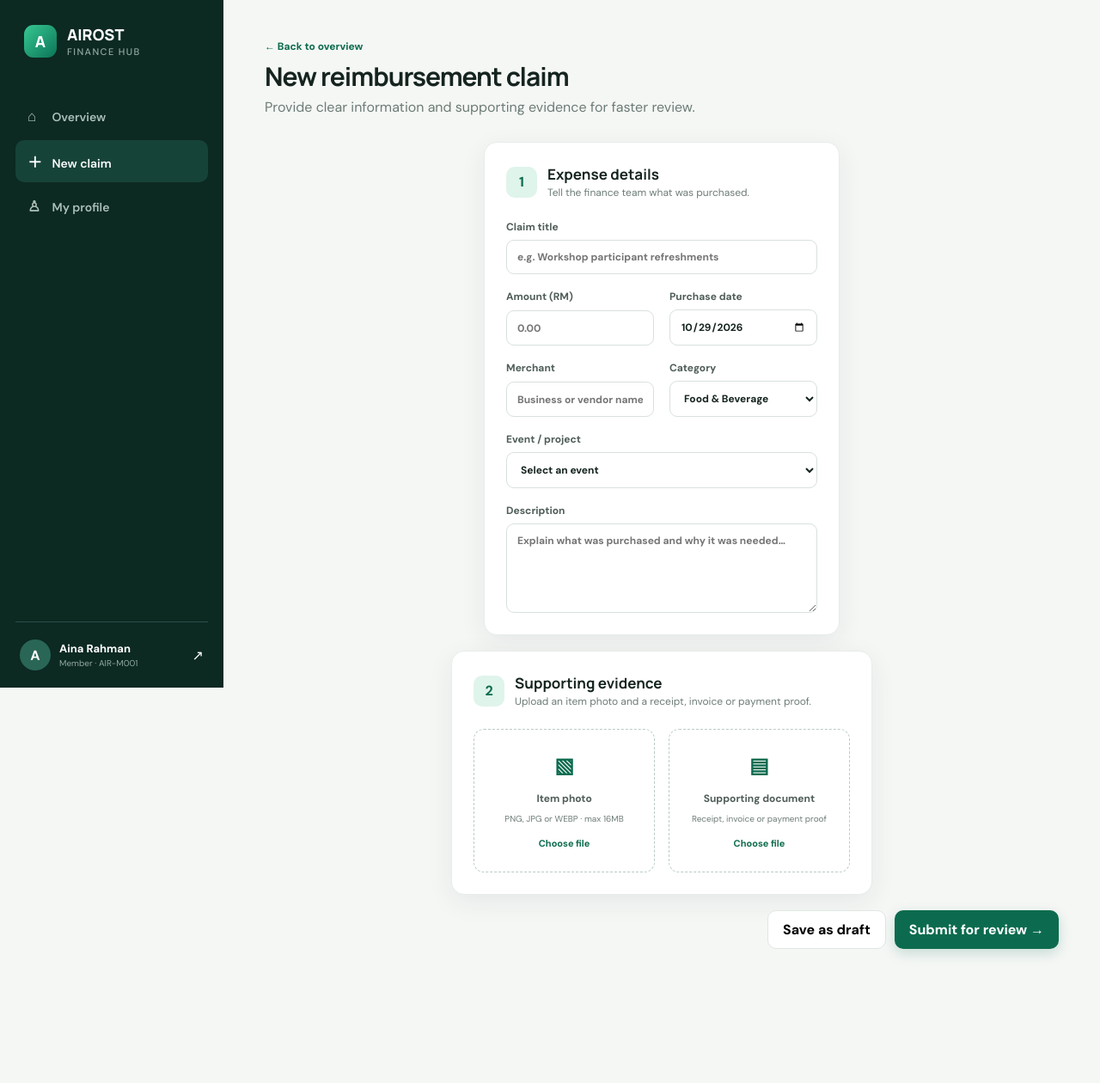
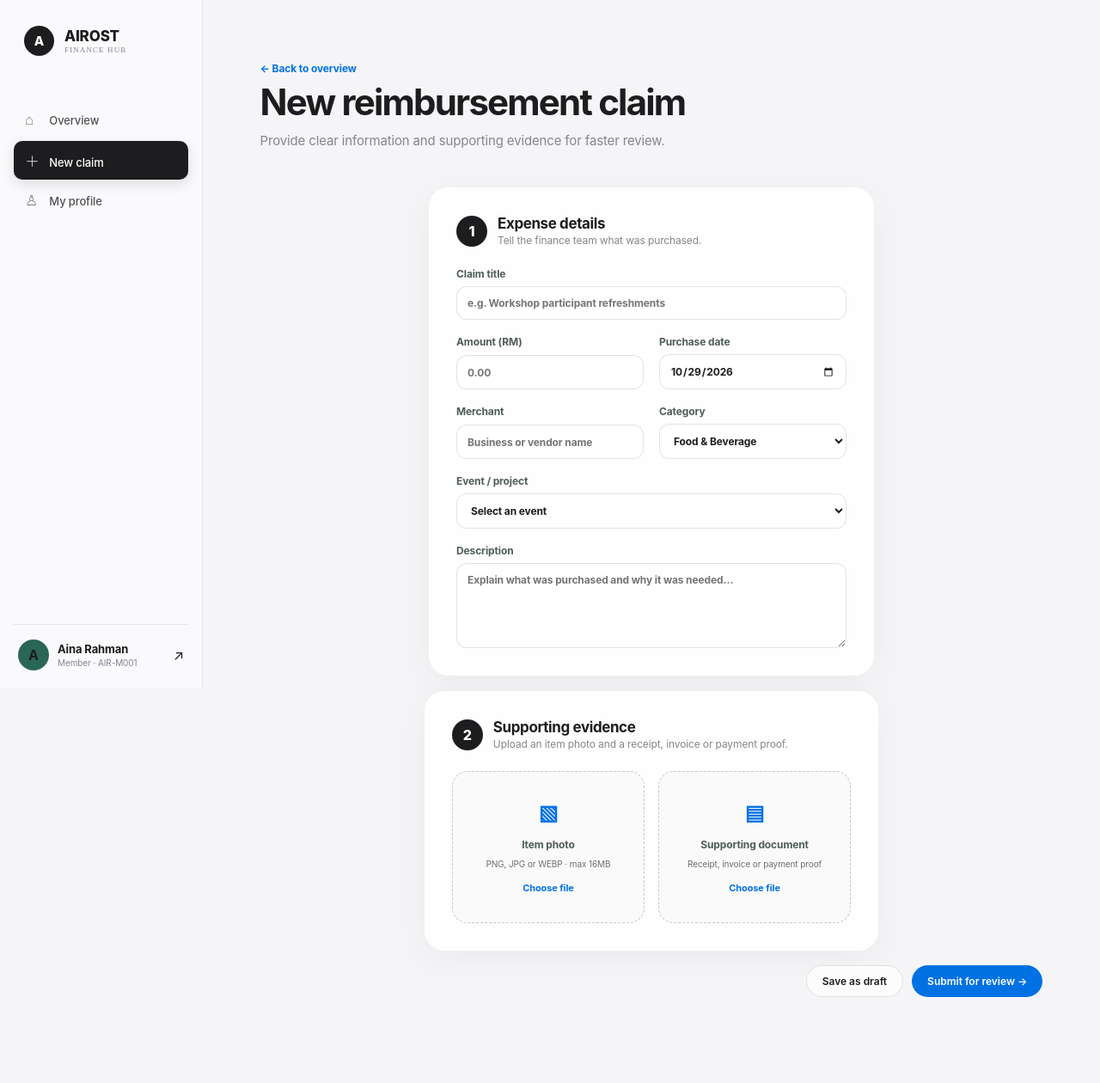
Before and after one commit to sleeplessLh/AIROST-Finance-Hub, a Flask app: page /claims/new in a window 1280 px wide. Shown: the whole page at 86% size. Before the commit the page ends 1114 px from the top, so only its background shows below. Run offline with Flask 3, Linux system fonts and the light colour scheme; a user stored in the database is signed in; data comes from the database, SQL or seed files in the repository; data that the repository does not hold is empty; some libraries are stand-ins or nearby versions.

Commit message:
Redesign interface with a minimal premium visual system

```diff
--- /dev/null
+++ b/static/apple.css
@@ -0,0 +1,55 @@
+:root{
+  --ink:#1d1d1f;--muted:#6e6e73;--line:rgba(0,0,0,.08);--paper:#f5f5f7;
+  --white:#fff;--green:#0071e3;--green2:#0077ed;--mint:#e8f2ff;--amber:#9a6700;
+  --red:#d70015;--nav:rgba(251,251,253,.86);--shadow:0 10px 40px rgba(0,0,0,.045)
+}
+*{letter-spacing:-.01em}
+html{background:#f5f5f7}
+body{font-family:-apple-system,BlinkMacSystemFont,"SF Pro Text","Helvetica Neue",Arial,sans-serif;background:var(--paper);color:var(--ink);-webkit-font-smoothing:antialiased}
+h1,h2,h3,.brand{font-family:-apple-system,BlinkMacSystemFont,"SF Pro Display","Helvetica Neue",Arial,sans-serif}
+.app-shell{grid-template-columns:236px 1fr}
+.sidebar{width:236px;background:var(--nav);color:var(--ink);border-right:1px solid var(--line);backdrop-filter:saturate(180%) blur(28px);-webkit-backdrop-filter:saturate(180%) blur(28px);padding:30px 16px 20px}
+.brand{font-size:17px;letter-spacing:-.3px;padding:0 12px}
+.brand small{font-size:9px;letter-spacing:1.1px;color:#86868b}
+.brand-mark{width:35px;height:35px;border-radius:50%;background:#1d1d1f;font-size:15px;box-shadow:none}
+.sidebar nav{margin-top:54px;gap:4px}
+.sidebar nav a{color:#515154;padding:10px 13px;border-radius:10px;font-size:13px;font-weight:500;transition:.2s ease}
+.sidebar nav a span{opacity:.7}
+.sidebar nav a:hover{background:rgba(0,0,0,.035);color:#1d1d1f}
+.sidebar nav a.active{background:#1d1d1f;color:white;box-shadow:0 5px 16px rgba(0,0,0,.12)}
+.sidebar-foot{border-top:1px solid var(--line);padding-top:17px;color:var(--ink)}
+.sidebar-foot small{color:#86868b}.avatar{background:#e8e8ed;color:#1d1d1f}
+.main{grid-column:2;padding:68px 5.2vw 100px}
+.page-head{margin-bottom:42px;align-items:flex-end}
+.page-head h1{font-size:42px;line-height:1.06;letter-spacing:-1.8px;font-weight:700;margin:9px 0 11px}
+.page-head p{font-size:15px;line-height:1.5;color:#86868b}
+.eyebrow{font-size:11px;letter-spacing:.05em;color:#86868b;font-weight:600}
+.btn{border-radius:980px;padding:10px 18px;font-size:12px;letter-spacing:0;font-weight:600;transition:all .2s ease}
+.btn.primary{background:#0071e3;box-shadow:none}.btn.primary:hover{background:#0077ed;transform:translateY(-1px)}
+.btn.secondary{background:rgba(255,255,255,.72);border:1px solid rgba(0,0,0,.1);color:#1d1d1f}
+.btn.secondary:hover{background:#fff;border-color:rgba(0,0,0,.18)}
+.stats{gap:14px;margin-bottom:20px}
+.stat,.card{border:1px solid rgba(0,0,0,.055);border-radius:24px;box-shadow:var(--shadow);background:rgba(255,255,255,.9)}
+.stat{padding:25px 27px;min-height:126px;align-items:flex-start}
+.stat-icon{width:36px;height:36px;border-radius:50%;font-size:13px;background:#f1f1f3!important;color:#1d1d1f!important}
+.stat small{font-size:11px;color:#86868b}.stat strong{font-size:27px;letter-spacing:-1px;margin:8px 0 4px}.stat em{font-size:10px;color:#a1a1a6}
+.card-head{padding:24px 27px;border-bottom:1px solid rgba(0,0,0,.06)}
+.card-head h2,.form-card h2{font-size:17px;letter-spacing:-.4px}.card-head p{color:#86868b}
+.search,.filter,input,select,textarea{border:1px solid rgba(0,0,0,.11);border-radius:12px;background:rgba(255,255,255,.78);transition:.2s ease}
+input:focus,select:focus,textarea:focus{border-color:#0071e3;box-shadow:0 0 0 3px rgba(0,113,227,.13)}
+th{background:#fafafa;color:#86868b;font-weight:600;letter-spacing:.04em;padding:13px 27px}
+td{padding:18px 27px;border-top:1px solid rgba(0,0,0,.055)}
+.row-link,.back{color:#0071e3}.badge{font-weight:600;padding:5px 10px}
+.badge.submitted{background:#fff7e5;color:#8a5b00}.badge.pending_payment{background:#edf5ff;color:#0066cc}.badge.paid{background:#eaf8ef;color:#18743a}.badge.rejected{background:#fff0f1;color:#b51025}.badge.draft{background:#f1f1f3;color:#6e6e73}
+.two-col{gap:16px}.budget-card{background:linear-gradient(155deg,#1d1d1f,#303034);color:white;border:0}.budget-card .card-head{border-color:rgba(255,255,255,.1)}.budget-card .card-head p,.budget-card .budget-item span,.budget-card .budget-item small{color:#a1a1a6}.budget-card .progress{background:rgba(255,255,255,.13)}.budget-card .progress i{background:#fff}
+.budget-card .budget-adjust{border-color:rgba(255,255,255,.12)}.budget-card .budget-adjust label{color:#d2d2d7}.budget-card .budget-adjust input{background:rgba(255,255,255,.1);border-color:rgba(255,255,255,.15);color:#fff}
+.progress{background:#ececef}.progress i{background:#1d1d1f}
+.form-layout{max-width:980px;gap:16px}.form-card{padding:32px}.section-title>span{background:#1d1d1f;color:#fff;border-radius:50%}.section-title p{color:#86868b}
+.dropzone{border:1px dashed #c7c7cc;border-radius:18px;padding:33px;background:#fafafa}.dropzone:hover,.dropzone.selected{background:#f2f7ff;border-color:#0071e3}.dropzone b,.dropzone em{color:#0071e3}
+.detail-grid{gap:16px}.notice{border-radius:18px}.member-card,.action-card,.timeline{border-radius:22px}.person>span{background:#f1f1f3;color:#1d1d1f}
+.event-row{padding:22px 26px;border-color:rgba(0,0,0,.06)}.event-date{border-radius:14px;background:#f5f5f7}.role-pill{background:#f1f1f3}
+.flash{border-left:0;border-radius:14px;box-shadow:0 18px 50px rgba(0,0,0,.14);backdrop-filter:blur(20px)}
+.login-page{background:#000}.login-wrap{background:#000}.login-panel{background:radial-gradient(circle at 70% 72%,#1f3761 0,#0c1729 24%,#050505 62%);padding:42px 5vw}.login-panel .brand-mark{background:#fff;color:#000}.login-panel .brand{color:#fff}.login-copy{position:relative;z-index:2}.login-copy h1{font-size:clamp(50px,5.4vw,82px);line-height:.96;letter-spacing:-4.5px;font-weight:700}.login-copy h1 em{color:#6fb2ff;background:linear-gradient(90deg,#8dc5ff,#d6e9ff);-webkit-background-clip:text;background-clip:text;-webkit-text-fill-color:transparent}.login-copy p{font-size:17px;max-width:560px;color:#a1a1a6}.trust-row{color:#8e8e93}.mini-card{background:rgba(255,255,255,.08);border-color:rgba(255,255,255,.14);border-radius:22px}.orb{display:none}.login-form{background:#fbfbfd}.login-form form{width:min(380px,100%)}.form-heading h2{font-size:36px;letter-spacing:-1.4px}.demo-box{background:#f1f1f3;border-radius:16px;padding:17px}.password-wrap button{color:#0071e3}
+.error-page>strong{color:#e8e8ed}
+@media(max-width:950px){.main{padding:88px 22px 60px}.mobile-head{background:rgba(251,251,253,.86);backdrop-filter:blur(20px)}.page-head h1{font-size:36px}.sidebar{transform:translateX(-100%)}.sidebar.open{transform:none;box-shadow:20px 0 60px rgba(0,0,0,.12)}}
+@media(max-width:600px){.main{padding-left:15px;padding-right:15px}.page-head{margin-bottom:28px}.page-head h1{font-size:31px;letter-spacing:-1.2px}.stats{gap:10px}.stat{min-height:auto;padding:20px}.card,.stat{border-radius:19px}.form-card{padding:22px}.header-actions{margin-top:16px}.login-form{padding:24px}.form-heading h2{font-size:32px}}
--- a/templates/base.html
+++ b/templates/base.html
@@ -3,10 +3,9 @@
 <head>
   <meta charset="utf-8"><meta name="viewport" content="width=device-width,initial-scale=1">
   <title>{% block title %}AIROST Finance Hub{% endblock %}</title>
-  <link rel="preconnect" href="https://fonts.googleapis.com"><link rel="preconnect" href="https://fonts.gstatic.com" crossorigin>
-  <link href="https://fonts.googleapis.com/css2?family=DM+Sans:wght@400;500;600;700&family=Manrope:wght@600;700;800&display=swap" rel="stylesheet">
   <link rel="stylesheet" href="{{ url_for('static', filename='style.css') }}">
   <link rel="stylesheet" href="{{ url_for('static', filename='budget.css') }}">
+  <link rel="stylesheet" href="{{ url_for('static', filename='apple.css') }}">
 </head>
 <body class="{% block body_class %}{% endblock %}">
 {% if current_user.is_authenticated %}
```
